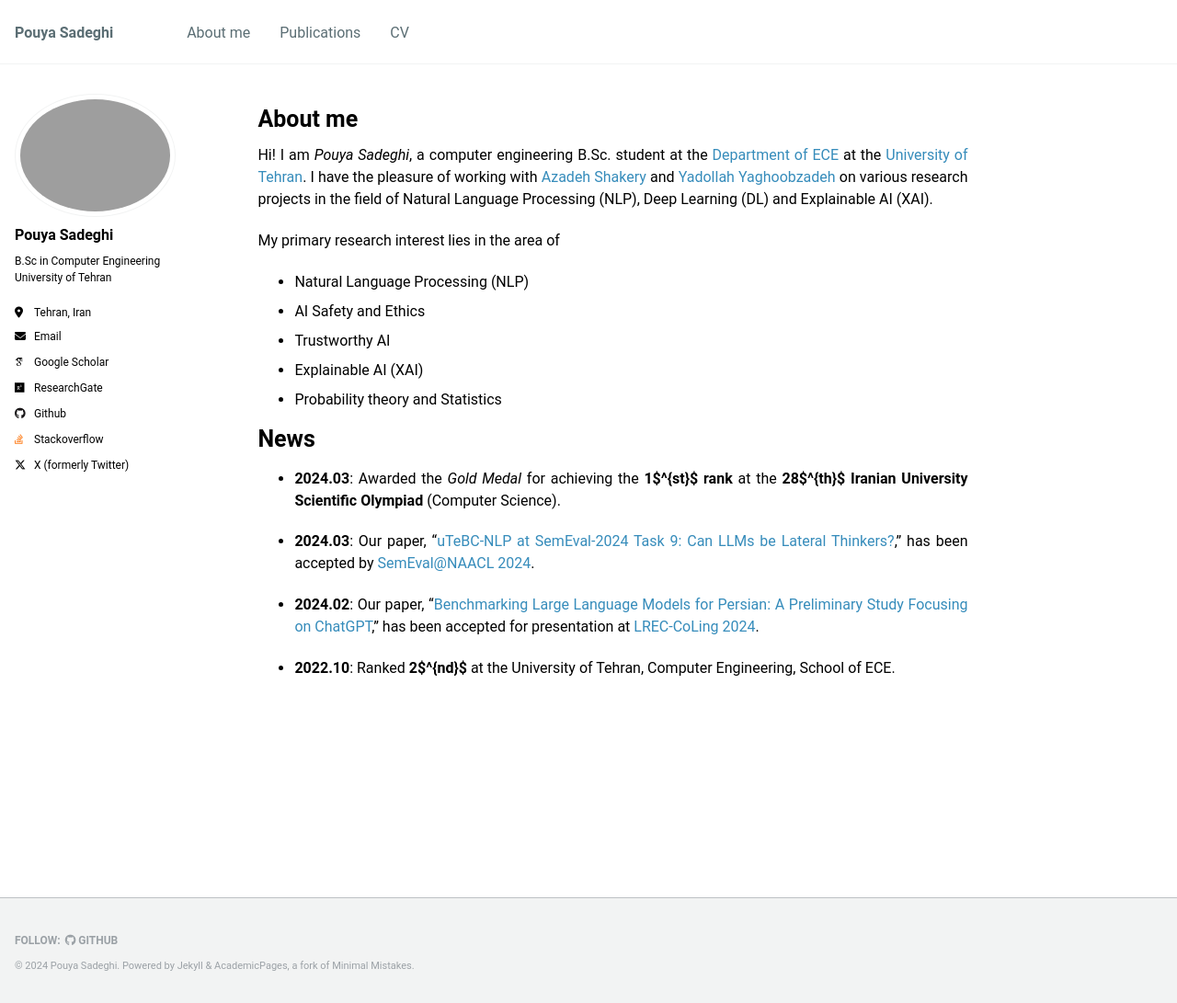
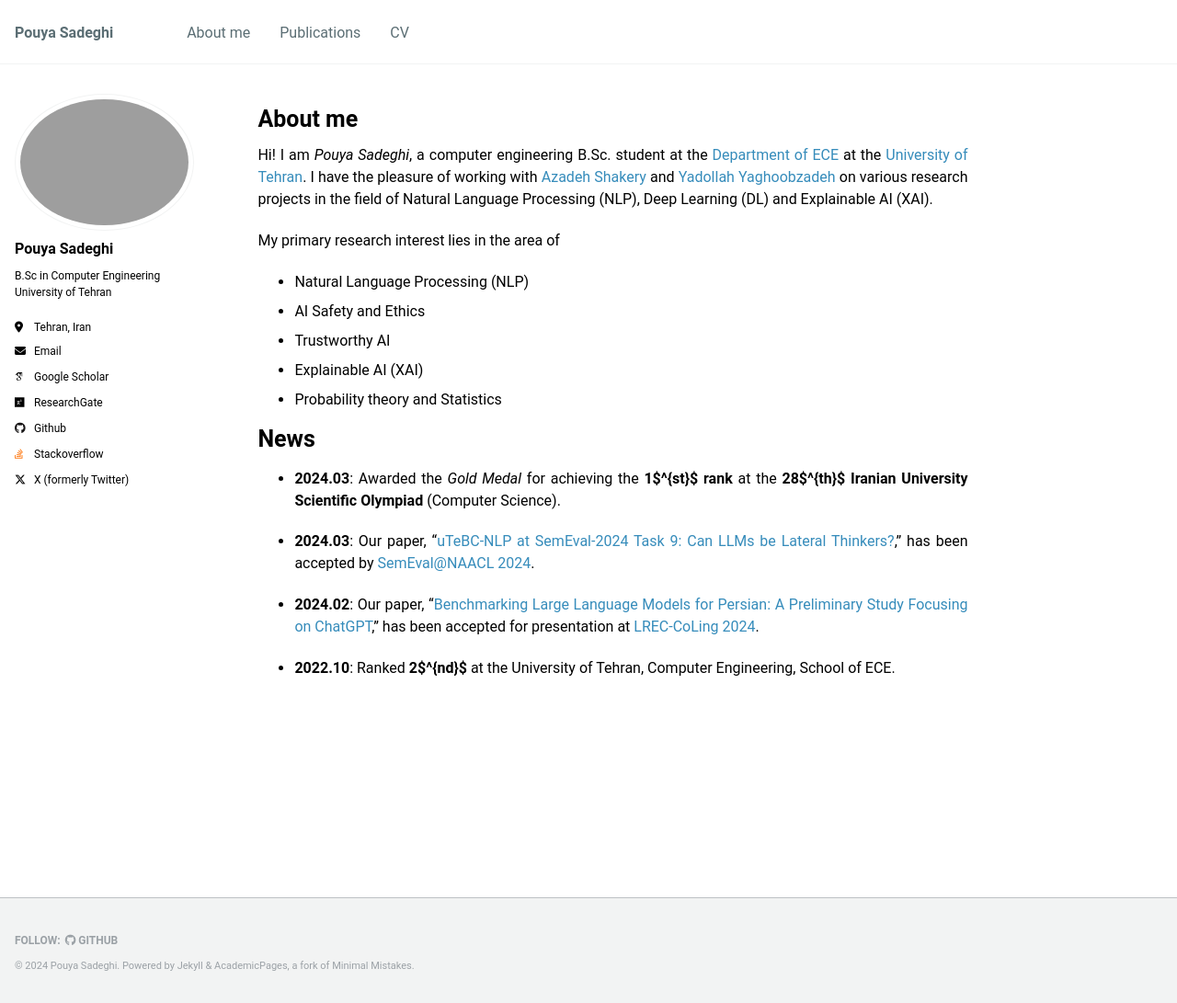
Before and after one commit to Ipouyall/Ipouyall.github.io, a Jekyll site: the page built from _pages/about.md, in a window 1280 px wide and 1091 px high. Shown: the whole window at 92% size. Built offline with Jekyll 4.4.1, drawn with Linux system fonts in a browser that asks for light colours; some web fonts are replaced.

Commit message:
Update photo

```diff
--- a/_sass/_sidebar.scss
+++ b/_sass/_sidebar.scss
@@ -79,7 +79,7 @@
 .author__avatar {
   display: table-cell;
   vertical-align: top;
-  width: 36px;
+  width: 72px;
   // set width only, for non-square avatars
   // height: 36px;
 
@@ -90,7 +90,7 @@
   }
 
   img {
-    max-width: 175px;
+    max-width: 350px;
     border-radius: 50%;
 
     @include breakpoint($large) {
```
